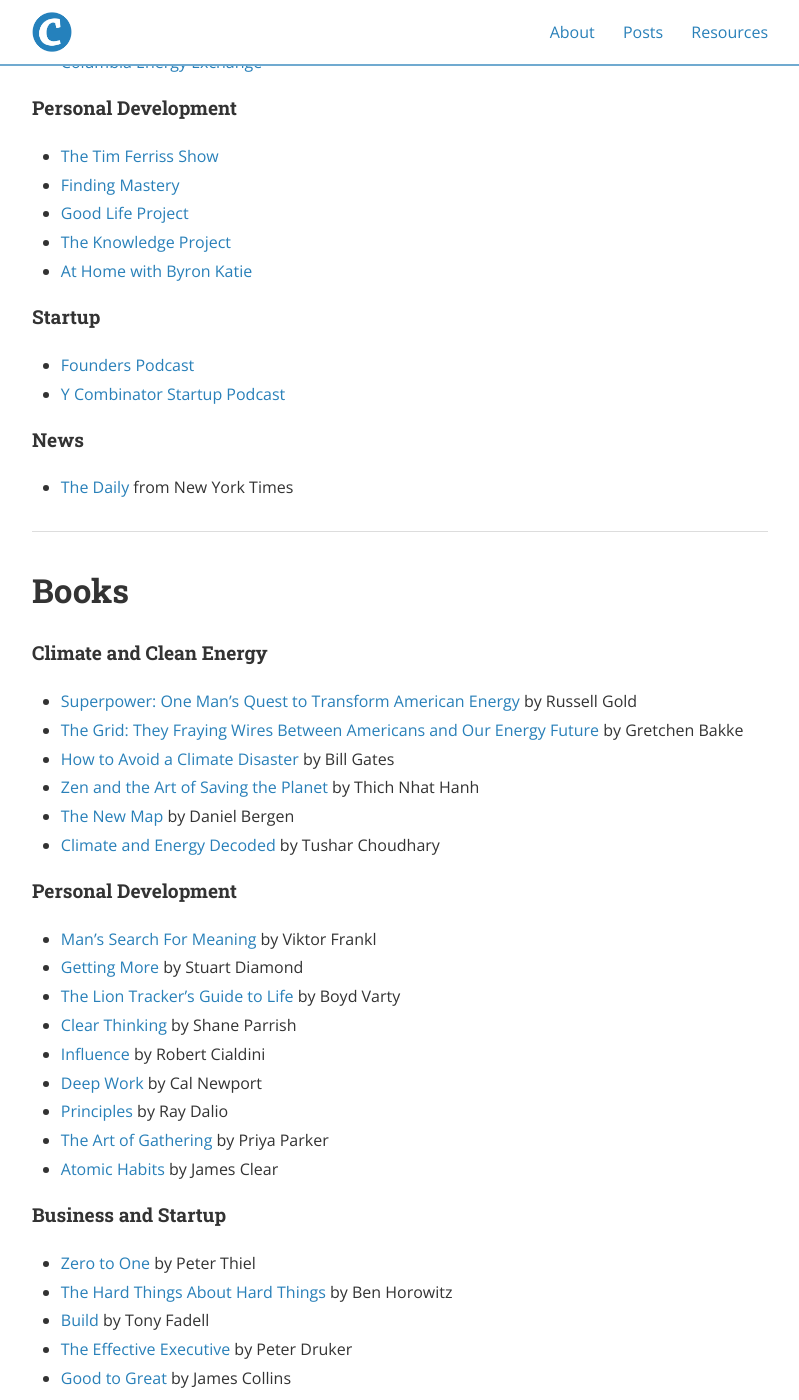
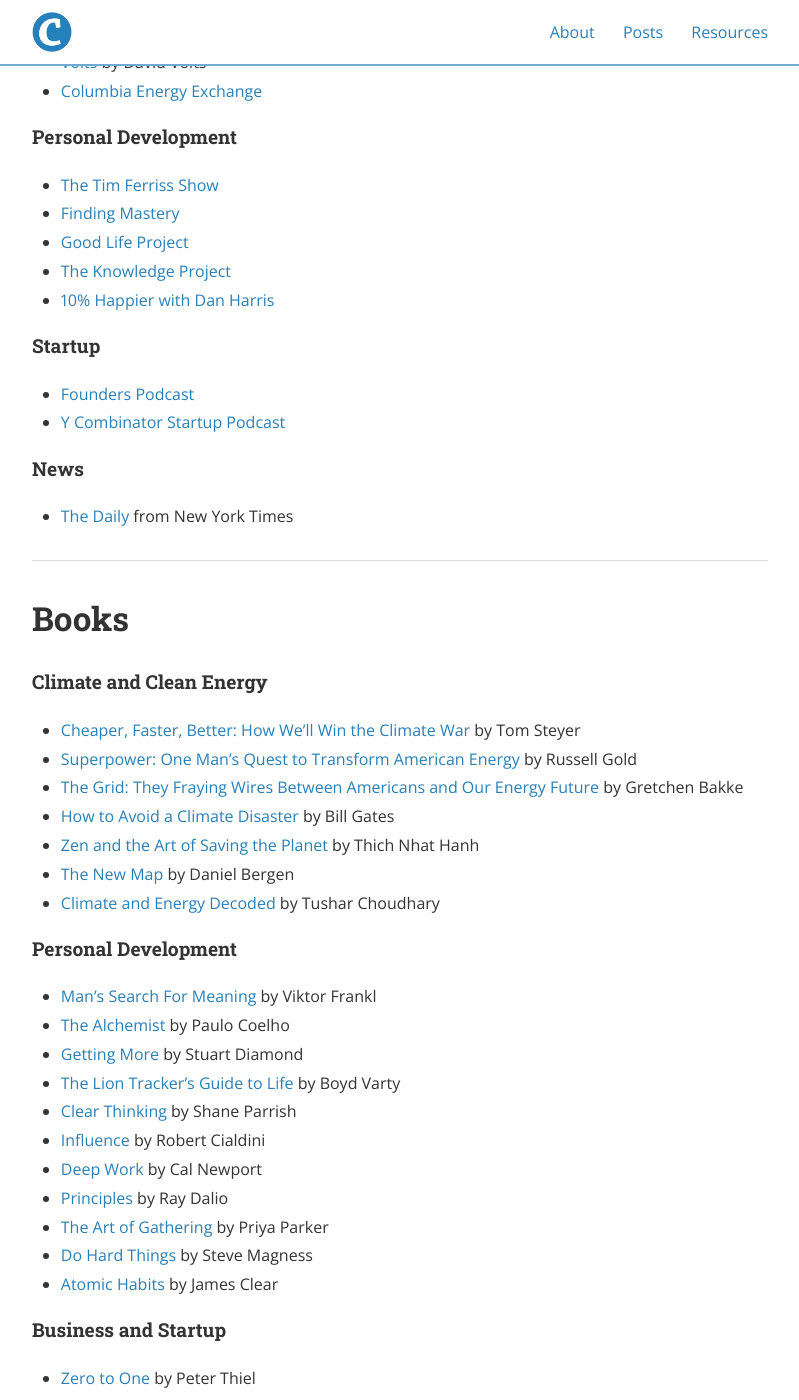
Before and after one commit to CurveBending/CurveBending.github.io, a Jekyll site: the page built from resources.md, in a window 1280 px wide and 1400 px high, scrolled down 540 px. Shown: the whole window, without its empty margins (240-1039 px from the left). Built offline with Jekyll 4.4.1, drawn with Linux system fonts in a browser that asks for light colours; nearby versions of some CDN libraries.

Commit message:
add resources

```diff
--- a/resources.md
+++ b/resources.md
@@ -27,7 +28,7 @@ main_nav: true
 - [Finding Mastery](https://findingmastery.com/podcast-start/)
 - [Good Life Project](https://www.goodlifeproject.com/podcast/)
 - [The Knowledge Project](https://fs.blog/episodes/)
-- [At Home with Byron Katie](https://thework.com/at-home-with-byron-katie-podcast/)
+- [10% Happier with Dan Harris](https://open.spotify.com/show/1CfW319UkBMVhCXfei8huv)
 
 #### Startup
 
@@ -46,6 +47,7 @@ main_nav: true
 
 #### Climate and Clean Energy
 
+- [Cheaper, Faster, Better: How We'll Win the Climate War](https://www.amazon.com/Cheaper-Better-Faster-Well-Climate/dp/1954118643) by Tom Steyer
 - [Superpower: One Man's Quest to Transform American Energy](https://www.amazon.com/Superpower-Quest-Transform-American-Energy/dp/1501163582) by Russell Gold
 - [The Grid: They Fraying Wires Between Americans and Our Energy Future](https://www.amazon.com/Grid-Fraying-Between-Americans-Energy-ebook/dp/B01DM9Q6CQ) by Gretchen Bakke
 - [How to Avoid a Climate Disaster](https://www.amazon.com/How-Avoid-Climate-Disaster-Breakthroughs/dp/059321577X) by Bill Gates
@@ -56,6 +58,7 @@ main_nav: true
 #### Personal Development
 
 - [Man's Search For Meaning](https://www.amazon.com/Mans-Search-Meaning-Viktor-Frankl-ebook/dp/B009U9S6FI?ref_=ast_author_mpb) by Viktor Frankl
+- [The Alchemist](https://a.co/d/1LdjazI) by Paulo Coelho
 - [Getting More](https://www.amazon.com/Getting-More-Negotiate-Succeed-Work/dp/0307716902) by Stuart Diamond
 - [The Lion Tracker's Guide to Life](https://www.amazon.com/Lion-Trackers-Guide-Life-ebook/dp/B07LC9C7Q4) by Boyd Varty
 - [Clear Thinking](https://www.amazon.com/Clear-Thinking-Turning-Ordinary-Extraordinary/dp/0593086112) by Shane Parrish
@@ -63,6 +66,7 @@ main_nav: true
 - [Deep Work](https://www.amazon.com/Deep-Work-Focused-Success-Distracted/dp/1455586692) by Cal Newport
 - [Principles](https://www.amazon.com/Principles-Life-Work-Ray-Dalio/dp/1501124021) by Ray Dalio
 - [The Art of Gathering](https://www.amazon.com/Art-Gathering-How-Meet-Matters/dp/1594634920) by Priya Parker
+- [Do Hard Things](https://a.co/d/aApKZRF) by Steve Magness
 - [Atomic Habits](https://jamesclear.com/atomic-habits) by James Clear
 
 #### Business and Startup
```
Also changed, not shown: other parts of resources.md (+1 -0 lines), 1 other file.
